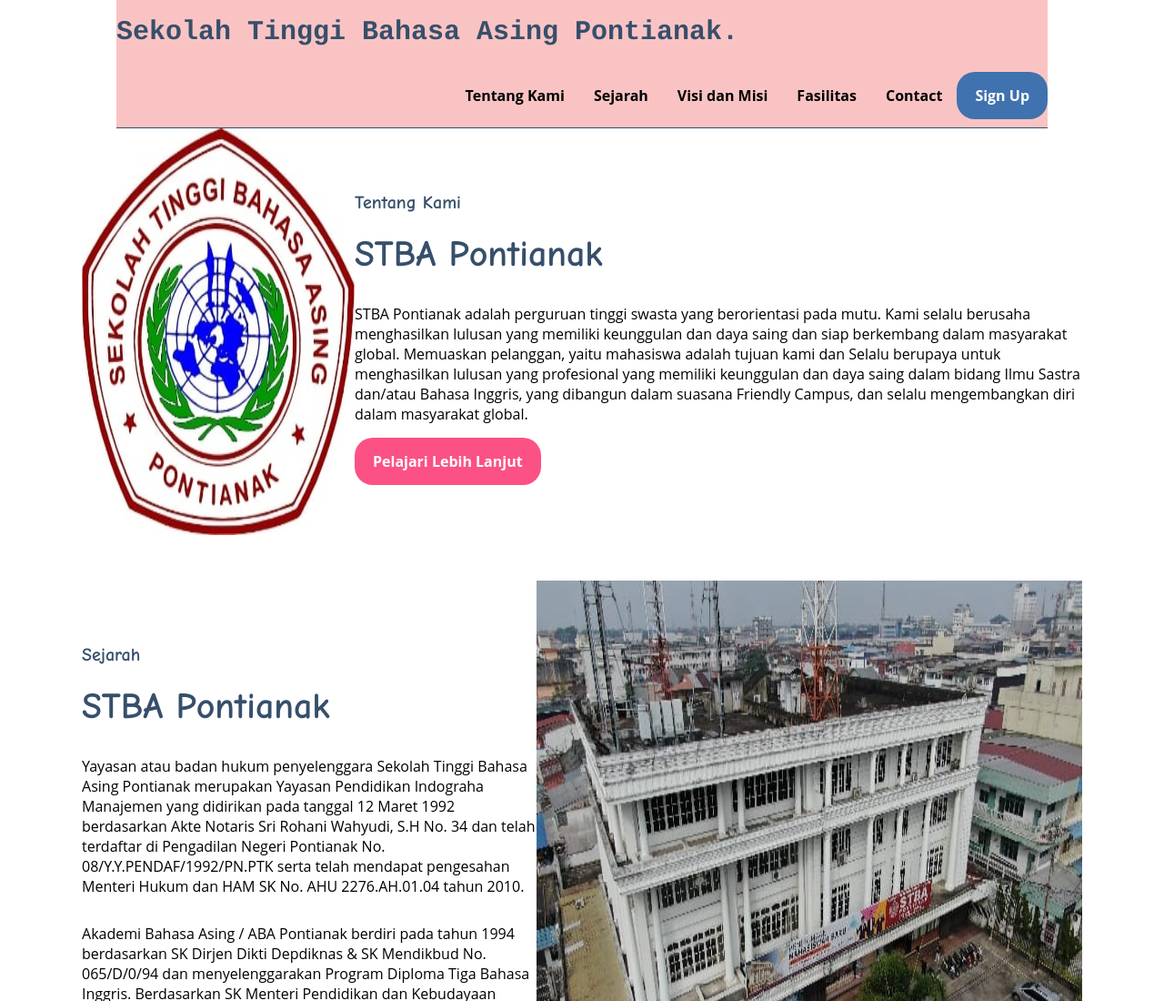
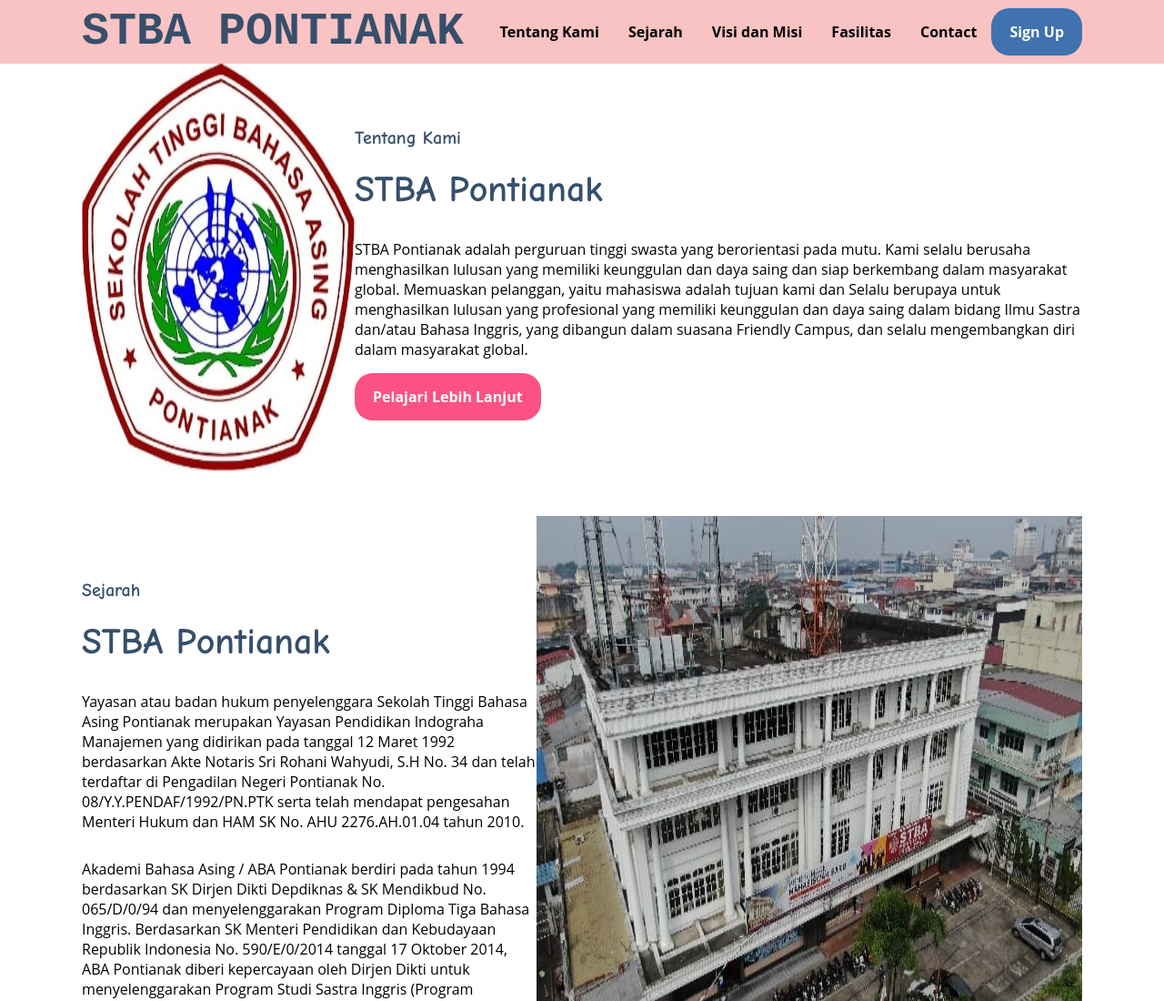
Before and after one commit to DitaDwiSeptiana/dita3C1uas.github.io, a plain HTML site: page index.html in a window 1280 px wide. Shown: the top 1100 px of the page at 91% size. Drawn offline with Linux system fonts and the light colour scheme.

Commit message:
Add files via upload

```diff
--- a/index.html
+++ b/index.html
@@ -9,7 +9,7 @@
 <body>
     <nav>
         <div class="wrapper">
-            <div class="logo"><a href=''>Sekolah Tinggi Bahasa Asing Pontianak.</a></div>
+            <div class="logo"><a href=''>STBA PONTIANAK</a></div>
             <div class="menu">
                 <ul>
                     <li><a href="#tentangkami">Tentang Kami</a></li>
--- a/style.css
+++ b/style.css
@@ -17,7 +17,7 @@ body {
 }
 
 .logo a {
-    font-size: 30px;
+    font-size: 50px;
     font-weight: 600;
     float: left;
     font-family: courier;
@@ -29,7 +29,7 @@ body {
 }
 
 nav {
-    width: 80%;
+    width: 100%;
     margin: auto;
     display: flex;
     line-height: 70px;
@@ -38,7 +38,7 @@ nav {
     top: 0;
     background: #fac3c3;
     z-index: 1;
-    border-bottom:1px solid #364f6b;
+
 }
 
 nav ul {
```
